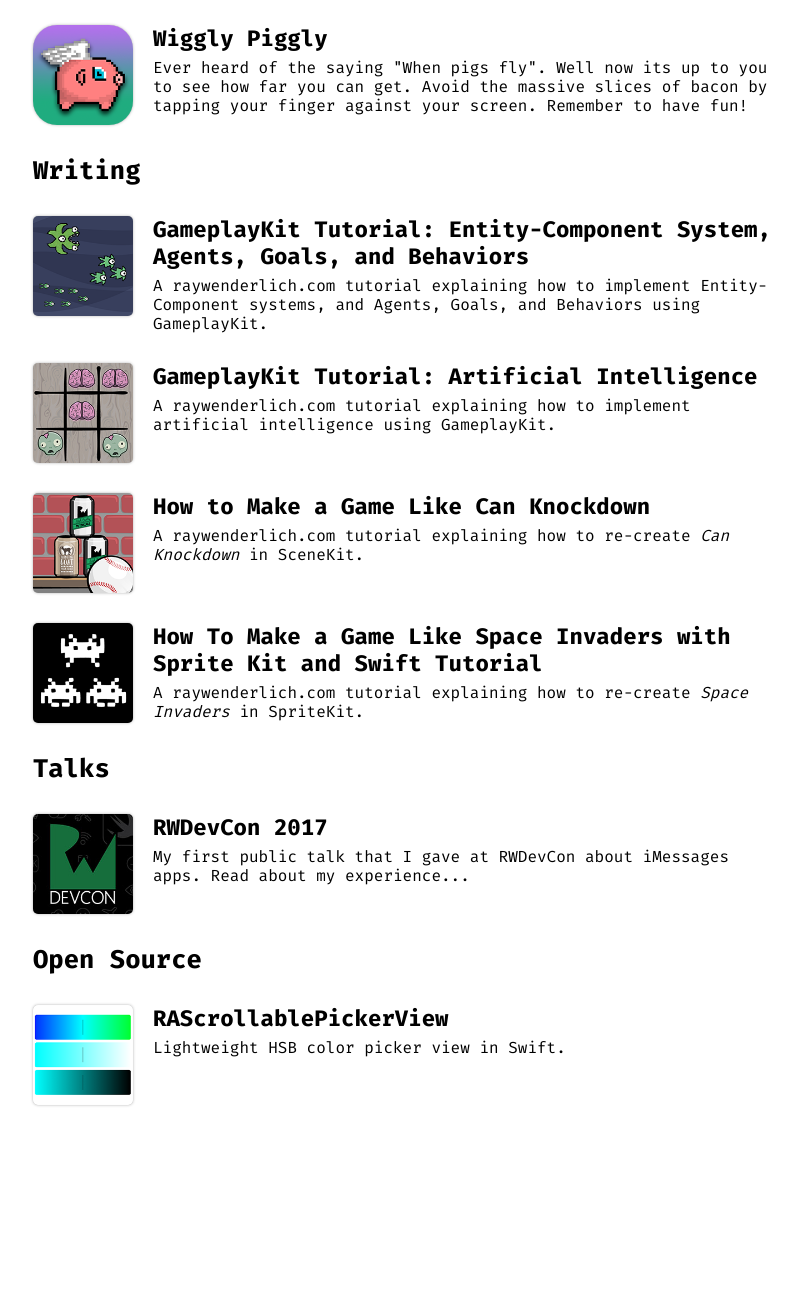
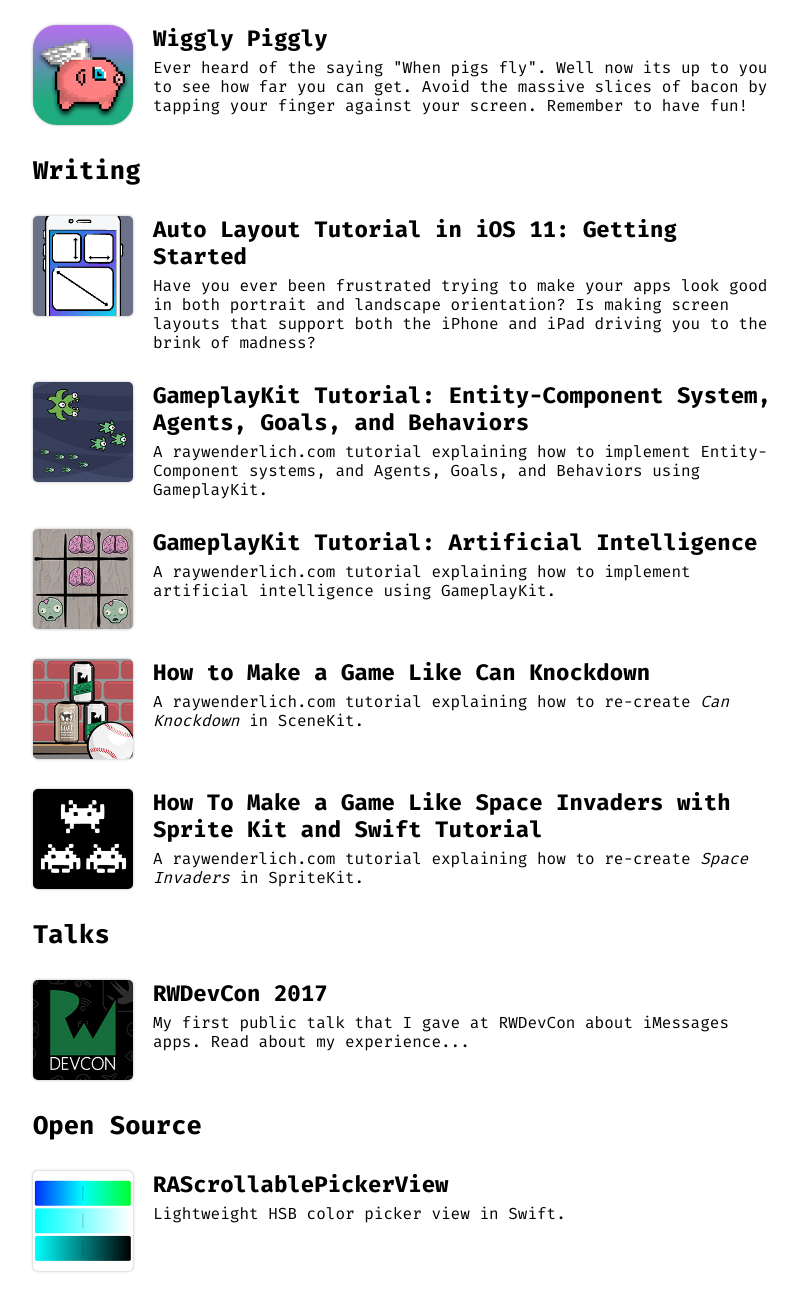
Before and after one commit to naturaln0va/ackermann-io, a Flask app: page /apps in a window 1280 px wide. Shown: the part 942-2243 px from the top of the page, without its empty margins (232-1030 px from the left). Before the commit the page ends 2048 px from the top, so only its background shows below. Run offline with Flask 2, Linux system fonts and the light colour scheme; some libraries are stand-ins or nearby versions.

Commit message:
updated the portfolio page with a new tutorial

```diff
--- a/app/templates/portfolio.html
+++ b/app/templates/portfolio.html
@@ -54,6 +54,13 @@
 		</div>
 		<h1>Writing</h1>
 		<div class="content-item">
+			<a href="https://www.raywenderlich.com/160527/auto-layout-tutorial-ios-11-getting-started">
+				<img src="/static/assets/autolayout-tutorial.jpg">
+				<h2>Auto Layout Tutorial in iOS 11: Getting Started</h2>
+				<p>Have you ever been frustrated trying to make your apps look good in both portrait and landscape orientation? Is making screen layouts that support both the iPhone and iPad driving you to the brink of madness?</p>
+			</a>
+		</div>
+		<div class="content-item">
 			<a href="https://www.raywenderlich.com/155780/gameplaykit-tutorial-entity-component-system-agents-goals-behaviors-2">
 				<img src="/static/assets/entity-gameplaykit.png">
 				<h2>GameplayKit Tutorial: Entity-Component System, Agents, Goals, and Behaviors</h2>
```
Also changed, not shown: app/static/assets/autolayout-tutorial.jpg (added).
